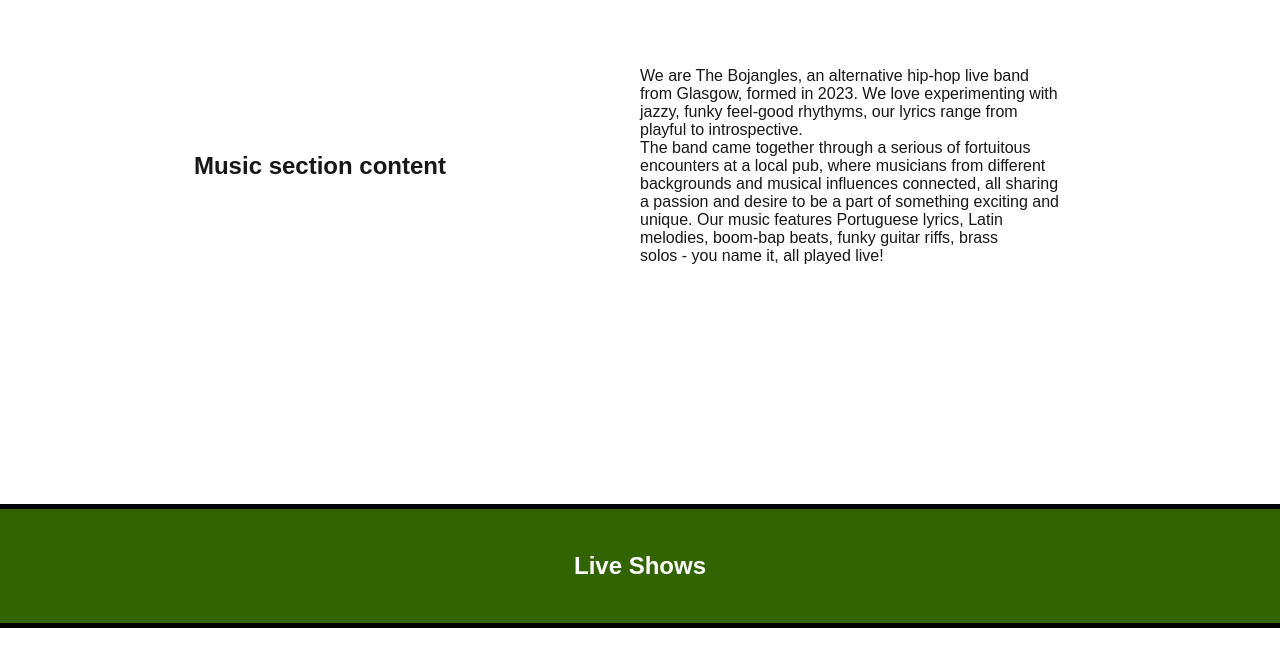
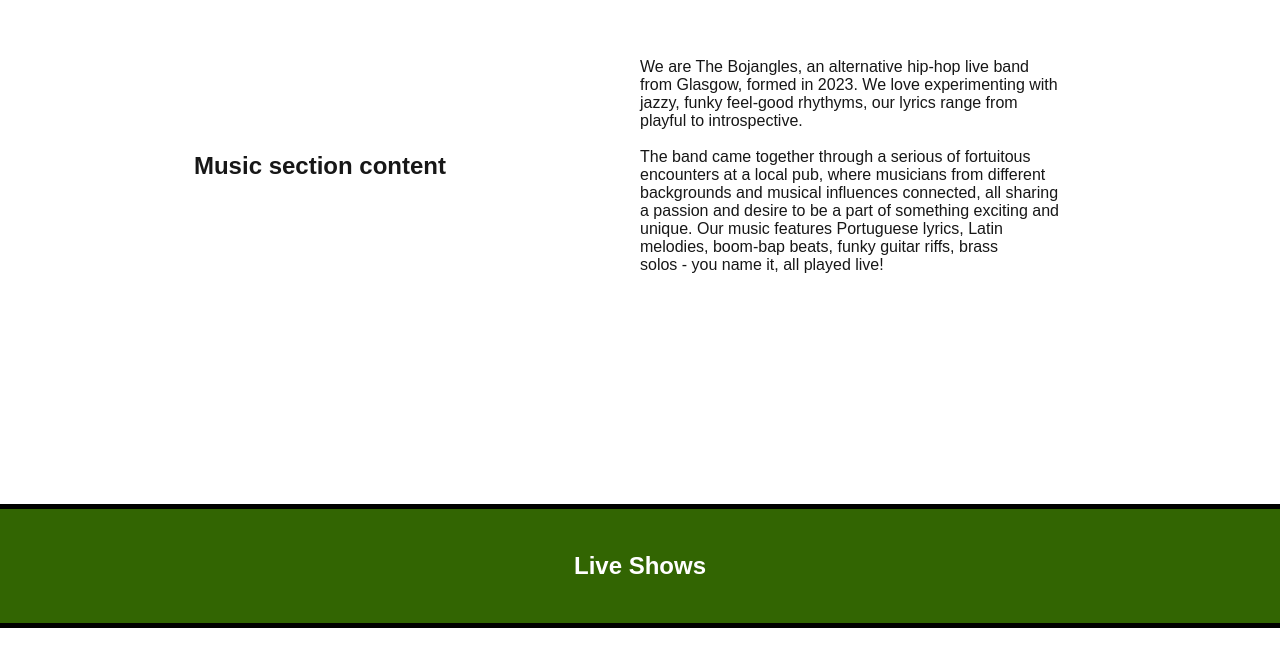
Before and after one commit to Mik20393/the-bojangles-web-app, a Next.js app: page / in a window 1280 px wide. Shown: the part 1091-1757 px from the top of the page. Built offline with nearby package versions, Linux system fonts and the light colour scheme.

Commit message:
Updating the paragraph in about section

```diff
--- a/src/components/aboutSection.js
+++ b/src/components/aboutSection.js
@@ -3,17 +3,20 @@ import styles from "./about.module.css"
 export default function AboutSection() {
     return (
         <div className={styles.aboutSectionContainer}>
-            <p>We are The Bojangles, an alternative hip-hop live band</p>
-            <p>from Glasgow, formed in 2023. We love experimenting with</p>
-            <p>jazzy, funky feel-good rhythyms, our lyrics range from</p>
-            <p>playful to introspective.</p>
-            <p>The band came together through a serious of fortuitous</p>
-            <p>encounters at a local pub, where musicians from different</p>
-            <p>backgrounds and musical influences connected, all sharing</p>
-            <p>a passion and desire to be a part of something exciting and</p>
-            <p>unique. Our music features Portuguese lyrics, Latin</p>
-            <p>melodies, boom-bap beats, funky guitar riffs, brass</p>
-            <p>solos - you name it, all played live!</p>
+            <p>
+                We are The Bojangles, an alternative hip-hop live band <br />
+                from Glasgow, formed in 2023. We love experimenting with <br />
+                jazzy, funky feel-good rhythyms, our lyrics range from <br />
+                playful to introspective. <br />
+                <br />
+                The band came together through a serious of fortuitous <br />
+                encounters at a local pub, where musicians from different <br />
+                backgrounds and musical influences connected, all sharing <br />
+                a passion and desire to be a part of something exciting and <br />
+                unique. Our music features Portuguese lyrics, Latin <br />
+                melodies, boom-bap beats, funky guitar riffs, brass <br />
+                solos - you name it, all played live!
+            </p>
         </div>
     )
 }
```
